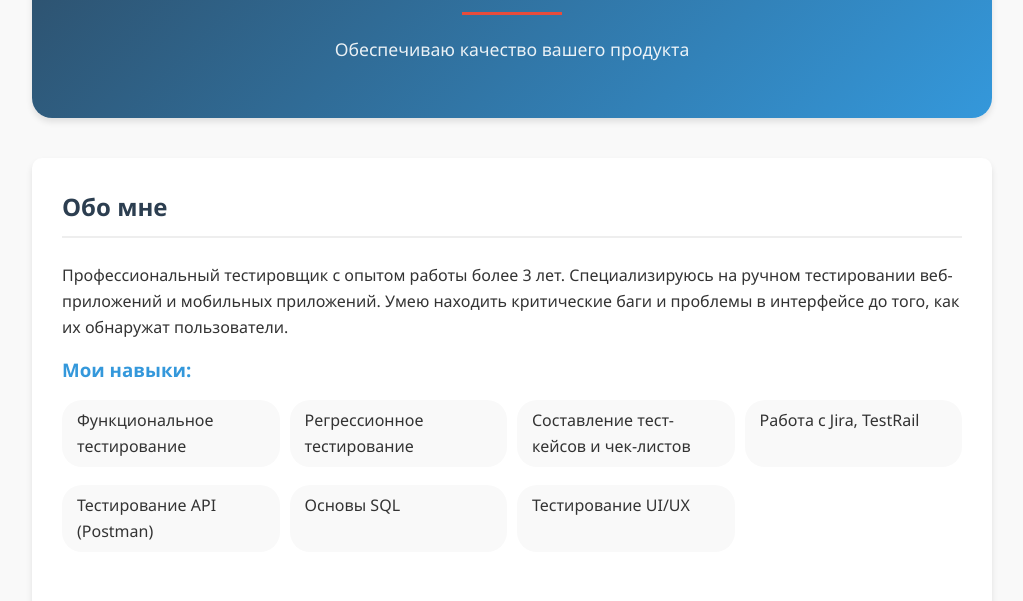
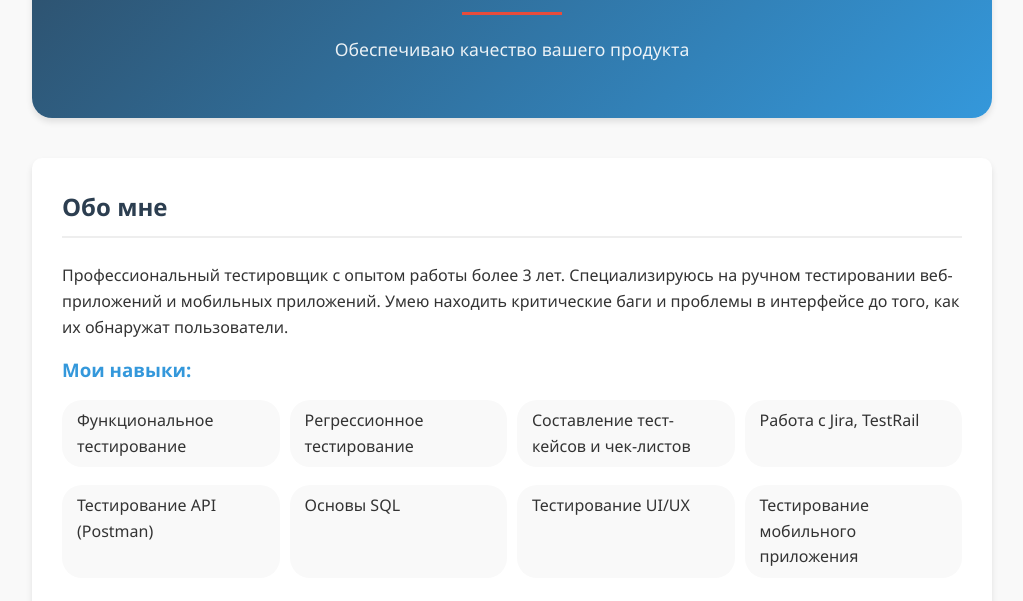
Before and after one commit to Maksim1121/cv, a plain HTML site: page index.html in a window 1280 px wide. Shown: the part 348-949 px from the top of the page, without its empty margins (128-1151 px from the left). Drawn offline with Linux system fonts and the light colour scheme.

Commit message:
SLHSY-51

```diff
--- a/index.html
+++ b/index.html
@@ -1,5 +1,6 @@
 <!DOCTYPE html>
 <html lang="ru">
+
 <head>
     <meta charset="UTF-8">
     <meta name="viewport" content="width=device-width, initial-scale=1.0">
@@ -7,6 +8,7 @@
     <link rel="stylesheet" href="styles.css">
     <link rel="icon" href="favicon.ico" type="image/x-icon">
 </head>
+
 <body>
     <div class="container">
         <header class="header">
@@ -22,7 +24,9 @@
         <main class="main-content">
             <section class="about">
                 <h2>Обо мне</h2>
-                <p>Профессиональный тестировщик с опытом работы более 3 лет. Специализируюсь на ручном тестировании веб-приложений и мобильных приложений. Умею находить критические баги и проблемы в интерфейсе до того, как их обнаружат пользователи.</p>
+                <p>Профессиональный тестировщик с опытом работы более 3 лет. Специализируюсь на ручном тестировании
+                    веб-приложений и мобильных приложений. Умею находить критические баги и проблемы в интерфейсе до
+                    того, как их обнаружат пользователи.</p>
 
                 <div class="skills">
                     <h3>Мои навыки:</h3>
@@ -34,6 +38,7 @@
                         <li>Тестирование API (Postman)</li>
                         <li>Основы SQL</li>
                         <li>Тестирование UI/UX</li>
+                        <li>Тестирование мобильного приложения</li>
                     </ul>
                 </div>
             </section>
@@ -65,24 +70,28 @@
             <div class="contacts">
                 <a href="tel:+79187786833" class="contact-item">
                     <svg class="contact-icon" viewBox="0 0 24 24" width="24" height="24">
-            <path fill="currentColor" d="M20.01 15.38c-1.23 0-2.42-.2-3.53-.56-.35-.12-.74-.03-1.01.24l-1.57 1.97c-2.83-1.35-5.48-3.9-6.89-6.83l1.95-1.66c.27-.28.35-.67.24-1.02-.37-1.11-.56-2.3-.56-3.53 0-.54-.45-.99-.99-.99H4.19C3.65 3 3 3.24 3 3.99 3 13.28 10.73 21 20.01 21c.71 0 .99-.63.99-1.18v-3.45c0-.54-.45-.99-.99-.99z"/>
+                        <path fill="currentColor"
+                            d="M20.01 15.38c-1.23 0-2.42-.2-3.53-.56-.35-.12-.74-.03-1.01.24l-1.57 1.97c-2.83-1.35-5.48-3.9-6.89-6.83l1.95-1.66c.27-.28.35-.67.24-1.02-.37-1.11-.56-2.3-.56-3.53 0-.54-.45-.99-.99-.99H4.19C3.65 3 3 3.24 3 3.99 3 13.28 10.73 21 20.01 21c.71 0 .99-.63.99-1.18v-3.45c0-.54-.45-.99-.99-.99z" />
                     </svg>
                     <span class="contact-text">+7 (918) 778-68-33</span>
                 </a>
 
                 <a href="mailto:elaginmaksimm@yandex.ru" class="contact-item">
                     <svg class="contact-icon" viewBox="0 0 24 24" width="24" height="24">
-            <path fill="currentColor" d="M20 4H4c-1.1 0-1.99.9-1.99 2L2 18c0 1.1.9 2 2 2h16c1.1 0 2-.9 2-2V6c0-1.1-.9-2-2-2zm0 4l-8 5-8-5V6l8 5 8-5v2z"/>
+                        <path fill="currentColor"
+                            d="M20 4H4c-1.1 0-1.99.9-1.99 2L2 18c0 1.1.9 2 2 2h16c1.1 0 2-.9 2-2V6c0-1.1-.9-2-2-2zm0 4l-8 5-8-5V6l8 5 8-5v2z" />
                     </svg>
                     <span class="contact-text">elaginmaksimm@yandex.ru</span>
                 </a>
 
                 <a href="https://t.me/Dr_Maxii" target="_blank" class="contact-item">
                     <svg class="contact-icon" viewBox="0 0 24 24" width="24" height="24">
-            <path fill="currentColor" d="M12 2C6.48 2 2 6.48 2 12s4.48 10 10 10 10-4.48 10-10S17.52 2 12 2zm4.64 6.8c-.15 1.58-.8 5.42-1.13 7.19-.14.75-.42 1-.68 1.03-.58.05-1.02-.38-1.58-.75-.88-.58-1.38-.94-2.23-1.5-.99-.65-.35-1.01.22-1.59.15-.15 2.71-2.48 2.76-2.69.03-.09.06-.17.01-.24-.05-.05-.09-.04-.17-.02-.25.05-4.48 2.86-6.32 4.08-.53.34-1.02.5-1.46.5-1.05 0-1.54-.98-1.05-3.08 1.03-4.5 3.44-6.82 6.8-6.82 1.83 0 2.9.62 3.28 1.8.15.45.17.97.15 1.5z"/>
+                        <path fill="currentColor"
+                            d="M12 2C6.48 2 2 6.48 2 12s4.48 10 10 10 10-4.48 10-10S17.52 2 12 2zm4.64 6.8c-.15 1.58-.8 5.42-1.13 7.19-.14.75-.42 1-.68 1.03-.58.05-1.02-.38-1.58-.75-.88-.58-1.38-.94-2.23-1.5-.99-.65-.35-1.01.22-1.59.15-.15 2.71-2.48 2.76-2.69.03-.09.06-.17.01-.24-.05-.05-.09-.04-.17-.02-.25.05-4.48 2.86-6.32 4.08-.53.34-1.02.5-1.46.5-1.05 0-1.54-.98-1.05-3.08 1.03-4.5 3.44-6.82 6.8-6.82 1.83 0 2.9.62 3.28 1.8.15.45.17.97.15 1.5z" />
                     </svg>
                     <span class="contact-text">Dr_Maxii</span>
                 </a>
             </div>
 </body>
+
 </html>
```
Lines whose indentation alone changed are shown as unchanged.
